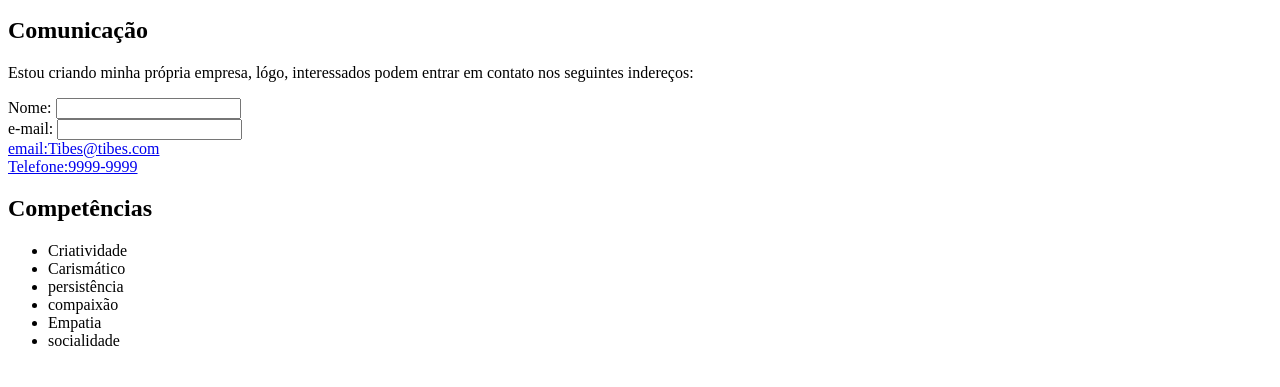
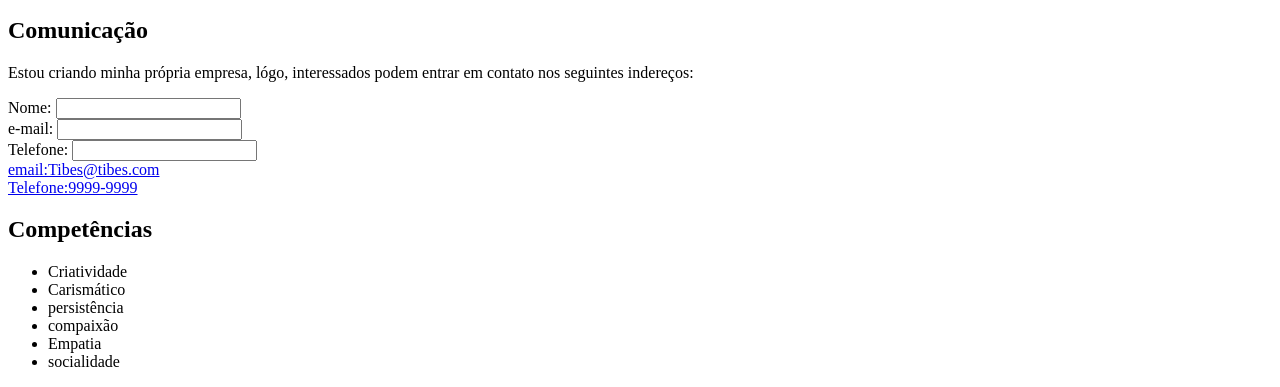
Before and after one commit to Vinicius3306/Vin-cius-Programador, a plain HTML site: page index.html in a window 1280 px wide. Shown: the part 560-947 px from the top of the page. Before the commit the page ends 926 px from the top, so only its background shows below. Drawn offline with Linux system fonts and the light colour scheme.

Commit message:
Update index.html

```diff
--- a/index.html
+++ b/index.html
@@ -39,7 +39,10 @@
                 <input type="Nome"id=Nome Name="Nome"><br>
 
                 <label for="email">e-mail: </label>
-                <input type="email"id=email Name="email">
+                <input type="email"id=email Name="email"><br>
+
+                <label for="Telefone">Telefone: </label>
+                <input type="Telefone"id=Telefone Name="Nome"><br>
             </form>
         <aside>
             <article>
```
